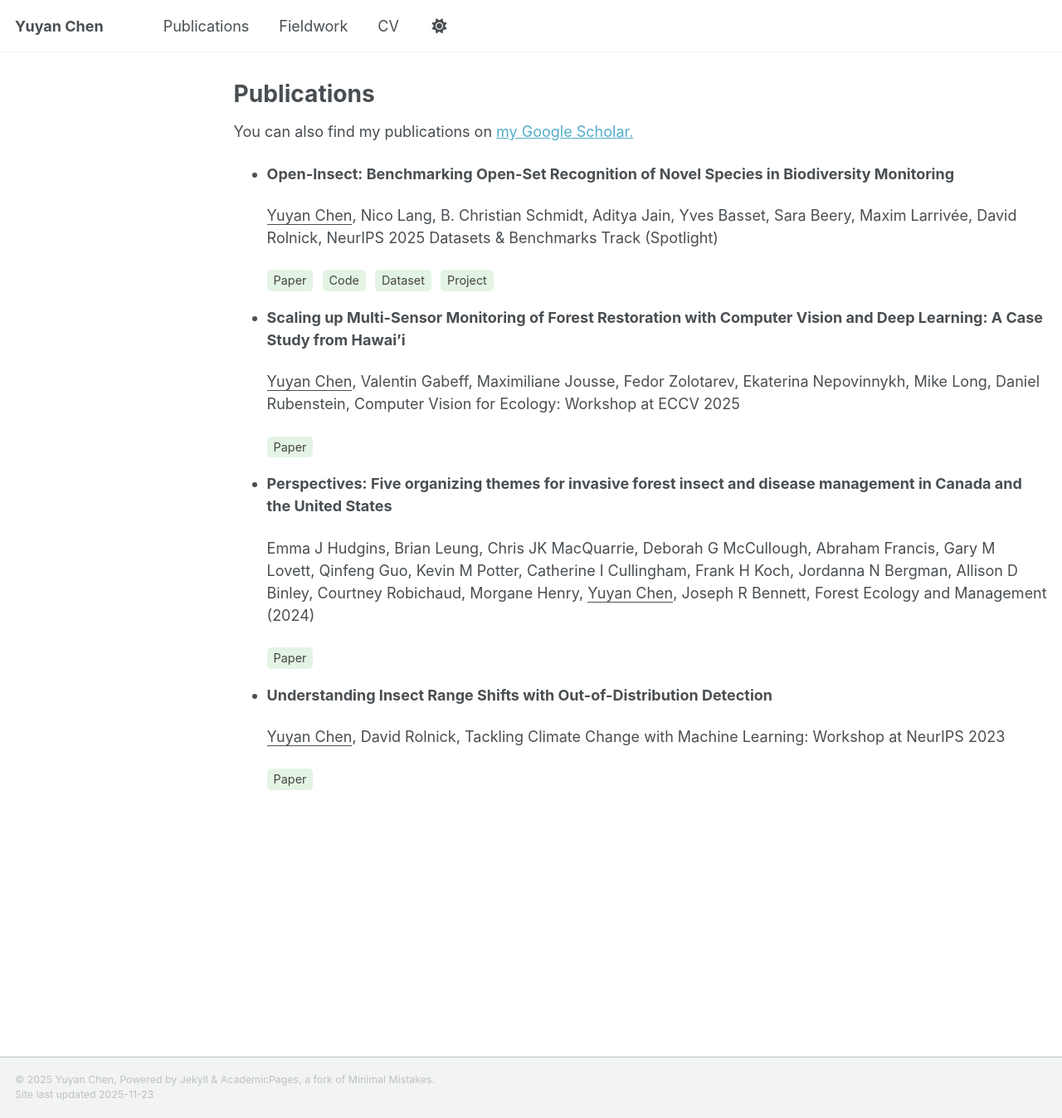
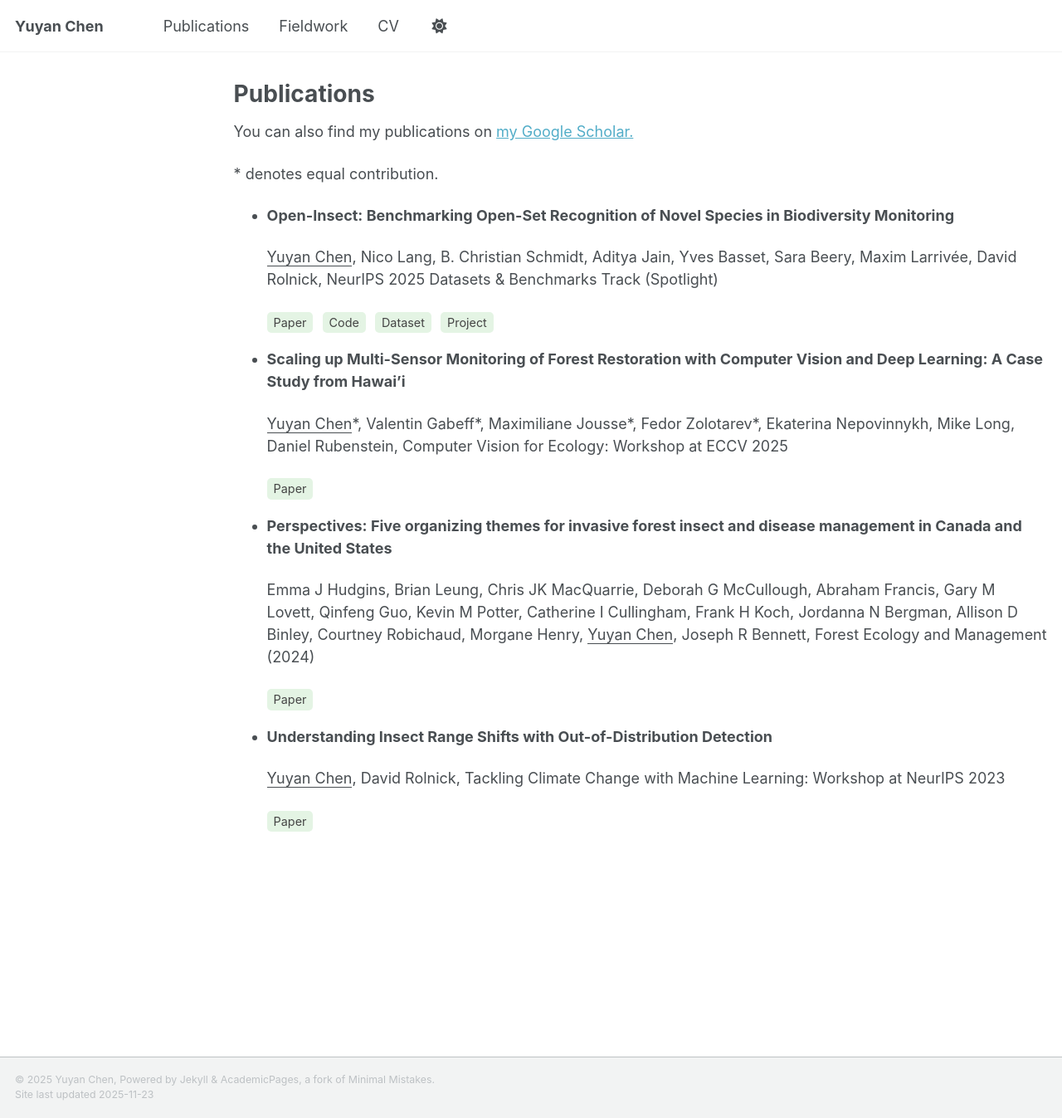
Before and after one commit to Yuyan-C/Yuyan-C.github.io, a Jekyll site: the page built from _pages/publications.md, in a window 1280 px wide and 1347 px high. Shown: the whole window at 83% size. Built offline with Jekyll 4.4.1, drawn with Linux system fonts in a browser that asks for light colours; a script that is not in the unit is left out.

Commit message:
update publications

```diff
--- a/_pages/publications.md
+++ b/_pages/publications.md
@@ -6,6 +6,8 @@ author_profile: false
 ---
 
 You can also find my publications on <a href="{{site.author.googlescholar}}">my Google Scholar.
+
+\* denotes equal contribution.
 
 {% assign pubs = site.publications | sort: "year" | reverse %}
 
```
Also changed, not shown: _publications/2025-koa.md (+1 -1 lines).
